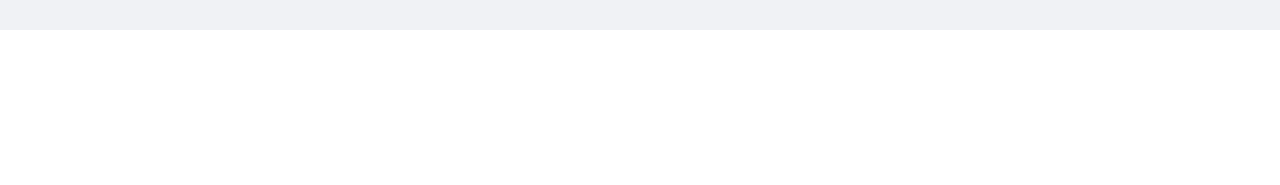
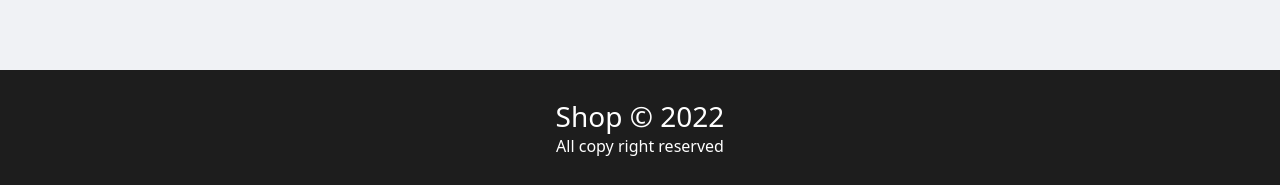
Before and after one commit to Mindirix/Team-8-E-Commerce-Project, a React (Create React App) app in the folder e-commerce-app/: page /cart in a window 1280 px wide. Shown: the part 770-955 px from the top of the page. Before the commit the page ends 800 px from the top, so only its background shows below. Built offline with nearby package versions, Linux system fonts and the light colour scheme.

Commit message:
feat: Building Footer

```diff
--- a/e-commerce-app/src/App.js
+++ b/e-commerce-app/src/App.js
@@ -9,6 +9,7 @@ import Login from "./pages/Login";
 import Menu from "./pages/Menu";
 import Register from "./pages/Register";
 import Cart from "./pages/Cart";
+import Footer from "./components/Footer";
 
 function App() {
   return (
@@ -24,6 +25,7 @@ function App() {
         <Route path="/register" element={<Register />} />
         <Route path="/cart" element={<Cart />} />
       </Routes>
+      <Footer />
     </Router>
   );
 }
--- /dev/null
+++ b/e-commerce-app/src/components/Footer.js
@@ -0,0 +1,12 @@
+import React from "react";
+
+const Footer = () => {
+  return (
+    <footer>
+      <h3>Shop &copy; {`${new Date().getFullYear()}`}</h3>
+      <p>All copy right reserved</p>
+    </footer>
+  );
+};
+
+export default Footer;
--- a/e-commerce-app/src/index.css
+++ b/e-commerce-app/src/index.css
@@ -12,7 +12,7 @@
 section {
   background-color: #f0f2f5;
   padding-top: 6rem;
-  height: 100vh;
+  height: 105vh;
 }
 
 .section-center {
@@ -202,3 +202,17 @@ li.nav-item {
   margin: 20px auto;
   border-radius: 10px;
 }
+
+/* Footer */
+footer {
+  background-color: rgb(29, 29, 29);
+  color: white;
+  padding: 30px;
+  text-align: center;
+  width: 100%;
+}
+
+footer h3,
+footer p {
+  margin: 0 auto;
+}
--- a/e-commerce-app/src/pages/Cart.js
+++ b/e-commerce-app/src/pages/Cart.js
@@ -1,5 +1,4 @@
-import React, { useState, useEffect } from "react";
-import Data from "../data";
+import React from "react";
 import CartItem from "../components/CartItem";
 import { useGlobalContext } from "../context/Context";
 
```
